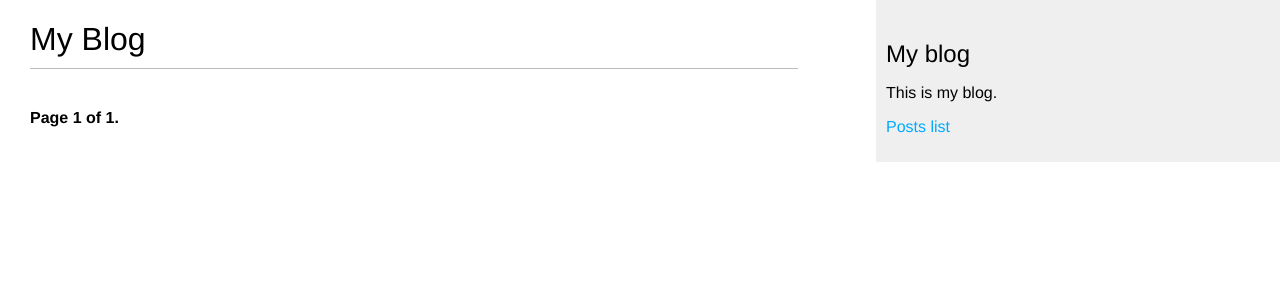
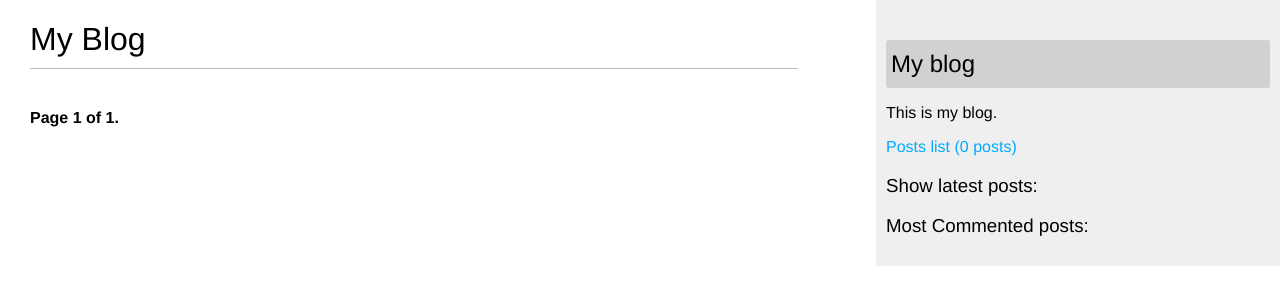
Before and after one commit to mohamedElbalky/blog_DJANGO, a Django app: page /blog/posts/ in a window 1280 px wide. Shown: the top 305 px of the page. Run offline with Django 5.2, Linux system fonts and the light colour scheme; data that the repository does not hold is empty.

Commit message:
create custom template tag

```diff
--- a/src/blog/static/css/blog.css
+++ b/src/blog/static/css/blog.css
@@ -18,6 +18,13 @@ h1 {
 h2 {
   font-weight:normal;
   margin:30px 0 0;
+  background-color: #ccccccda;
+  padding: 10px 5px;
+  border-radius: 3px;
+}
+
+h3 {
+  font-weight: normal;
 }
 
 #content {
--- a/src/blog/templates/base.html
+++ b/src/blog/templates/base.html
@@ -1,12 +1,14 @@
+{% load blog_tags %}
 {% load static %}
-
 <!DOCTYPE html>
 <html>
+
 <head>
     <meta charset="utf-8">
     <title>{% block title %}{% endblock %}</title>
     <link href="{% static 'css/blog.css' %}" rel="stylesheet">
 </head>
+
 <body>
     <div id="content">
         {% block content %}
@@ -15,7 +17,23 @@
     <div id="sidebar">
         <h2>My blog</h2>
         <p>This is my blog.</p>
-            <p><a href="{% url 'blog:post_list' %}">Posts list</a></p>
+        <p><a href="{% url 'blog:post_list' %}">Posts list ({% total_posts %} posts)</a></p>
+        <div>
+            <h3>Show latest posts:</h3>
+            {% show_latest_posts 3 %}
+        </div>
+        <div>
+            <h3>Most Commented posts:</h3>
+            <ul>
+                {% get_most_commented_posts 2 as most_commented_posts %}
+                {% for post in most_commented_posts %}
+                <li style="margin-bottom: 5px;">
+                    <a href="{{ post.get_absolute_url }}">{{ post.title|capfirst }} ({{ post.total_commented }} comments)</a>
+                </li>
+                {% endfor %}
+            </ul>
+        </div>
     </div>
 </body>
+
 </html>
--- /dev/null
+++ b/src/blog/templates/blog/post/latest_psots.html
@@ -0,0 +1,7 @@
+<ul>
+    {% for post in latest_posts %}
+    <li style="margin-bottom: 5px;">
+        <a href="{{ post.get_absolute_url }}">{{ post.title|capfirst }}</a>
+    </li>
+    {% endfor %}
+</ul>
--- /dev/null
+++ b/src/blog/templatetags/blog_tags.py
@@ -0,0 +1,34 @@
+from django import template
+from django.db.models import Count
+
+from ..models import Post
+
+
+register = template.Library()
+
+
+@register.simple_tag
+def total_posts():
+    """
+    simple_tag: Processes the given data and returns a string
+    """
+    return Post.objects.filter(status=Post.Status.PUBLISHED).count()
+
+
+@register.inclusion_tag("blog/post/latest_psots.html")
+def show_latest_posts(count=3):
+    """
+    inclusion_tag: Processes the given data and returns a rendered template
+    """
+    latest_posts = Post.objects.filter(status=Post.Status.PUBLISHED).order_by(
+        "-publish_at"
+    )[:count]
+    return {"latest_posts": latest_posts}
+
+
+@register.simple_tag
+def get_most_commented_posts(count=3):
+    return Post.objects.filter(status=Post.Status.PUBLISHED).annotate(total_commented=Count("comments")).order_by(
+        "-total_commented",
+        "publish_at"
+    )[:count]
```
Also changed, not shown: README.md, src/blog/templatetags/__init__.py (added). Lines whose indentation alone changed are shown as unchanged.
